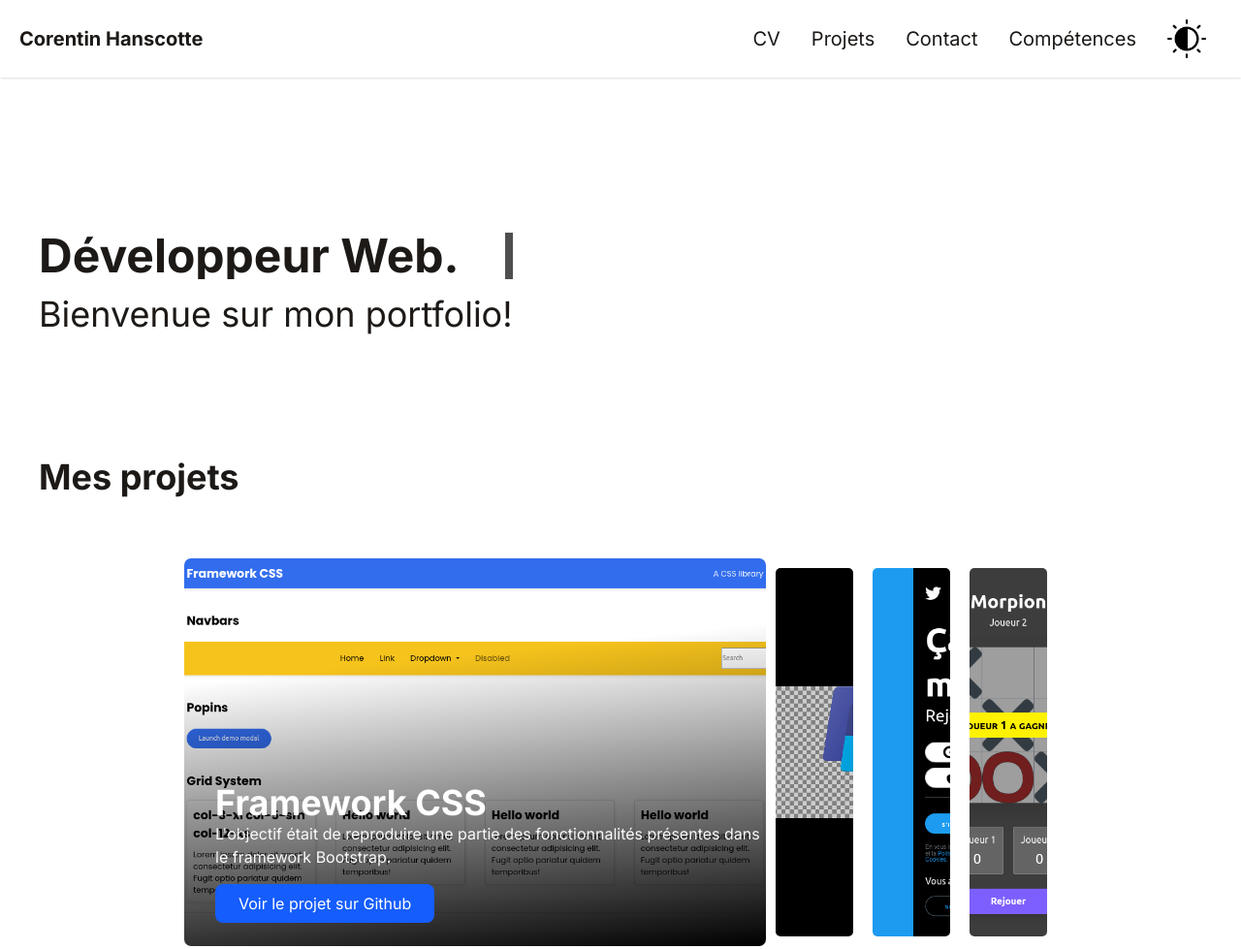
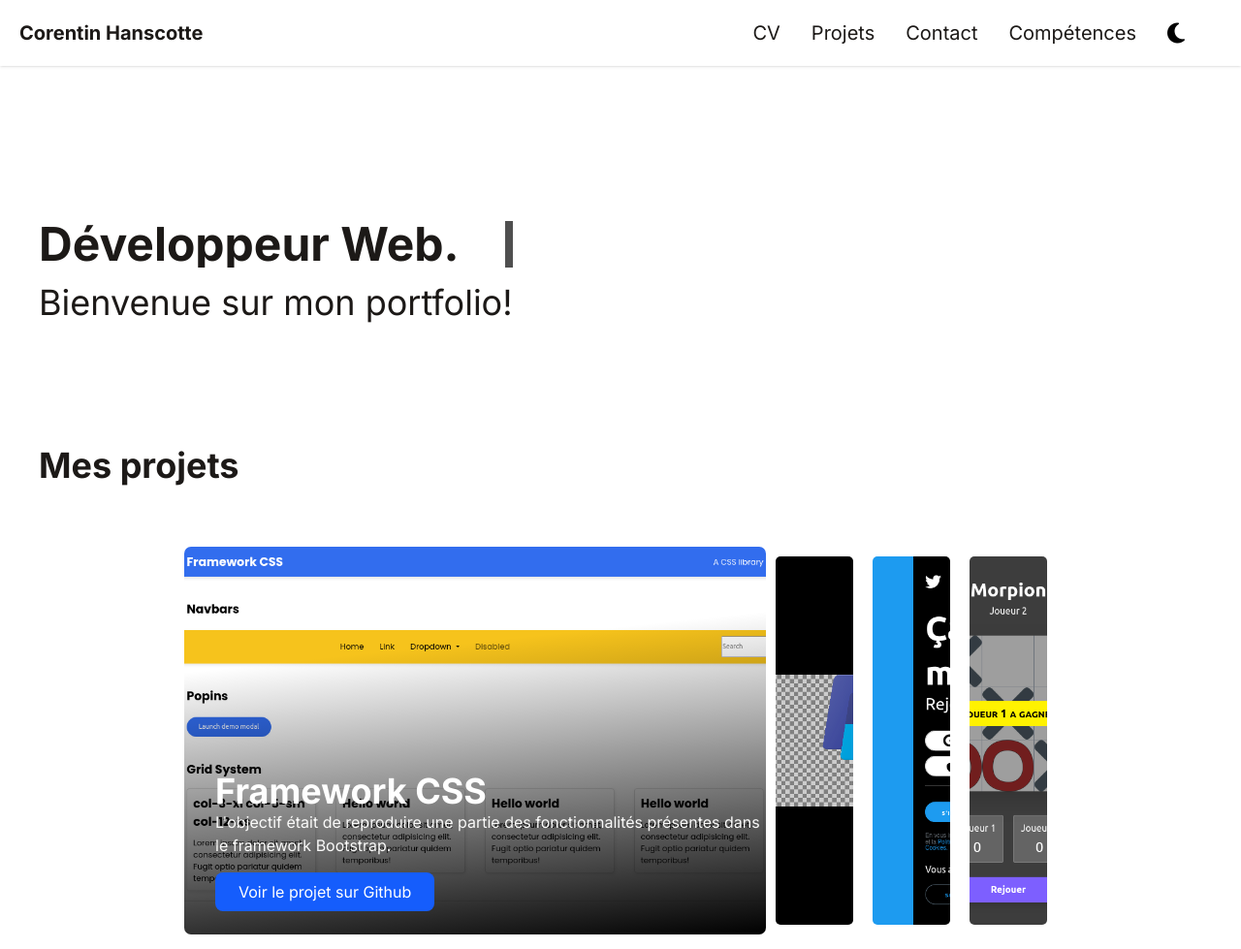
Before and after one commit to HCorentin/Portfolio, a website: page index.html in a window 1280 px wide. Shown: the top 979 px of the page at 97% size. Drawn offline with nearby package versions, Linux system fonts and the light colour scheme.

Commit message:
add fontawesome to project and update icon dark mode

```diff
--- a/index.html
+++ b/index.html
@@ -11,6 +11,7 @@
           rel="stylesheet">
     <script src="https://unpkg.com/ionicons@5.5.2/dist/ionicons/ionicons.esm.js" type="module"></script>
     <script nomodule src="https://unpkg.com/ionicons@5.5.2/dist/ionicons/ionicons.js"></script>
+    <script src="https://kit.fontawesome.com/788ad5544a.js" crossorigin="anonymous"></script>
 </head>
 
 <body class="dark:bg-sky-950">
@@ -42,8 +43,10 @@
             <a class="text-xl hover:text-gray-400 duration-500 text-stone-900 dark:text-white" href="#competences">Compétences</a>
         </li>
         <li>
-            <img class="w-10 mx-4 my-6 md:my-0 pointer-events-auto cursor-pointer dark:filter dark:invert" onclick="switchDark()"
-                 src="src/images/brightness.png">
+            <i class="fa-solid fa-moon fa-xl w-10 mx-4 my-6 md:my-0 pointer-events-auto cursor-pointer dark:filter dark:invert icon"
+            onmouseover="this.classList.add('fa-beat')"
+            onmouseout="this.classList.remove('fa-beat')"
+            onclick="switchDark()"></i>
         </li>
     </ul>
 </nav>
--- a/src/js/index.js
+++ b/src/js/index.js
@@ -6,8 +6,19 @@ $(".image").click(function () {
 
 /*DARK MODE*/
 function switchDark() {
-    let htmlClassName = document.querySelector('html').className;
-    document.querySelector('html').className = htmlClassName === 'dark' ? '' : 'dark';
+    const html = document.documentElement;
+    const icon = document.querySelector('.icon');
+
+    html.classList.toggle('dark');
+
+    if(html.classList.contains('dark')) {
+        icon.classList.remove('fa-moon');
+        icon.classList.add('fa-sun');
+    }
+    else {
+        icon.classList.remove('fa-sun');
+        icon.classList.add('fa-moon');
+    }
 }
 
 /*MENU*/
```
